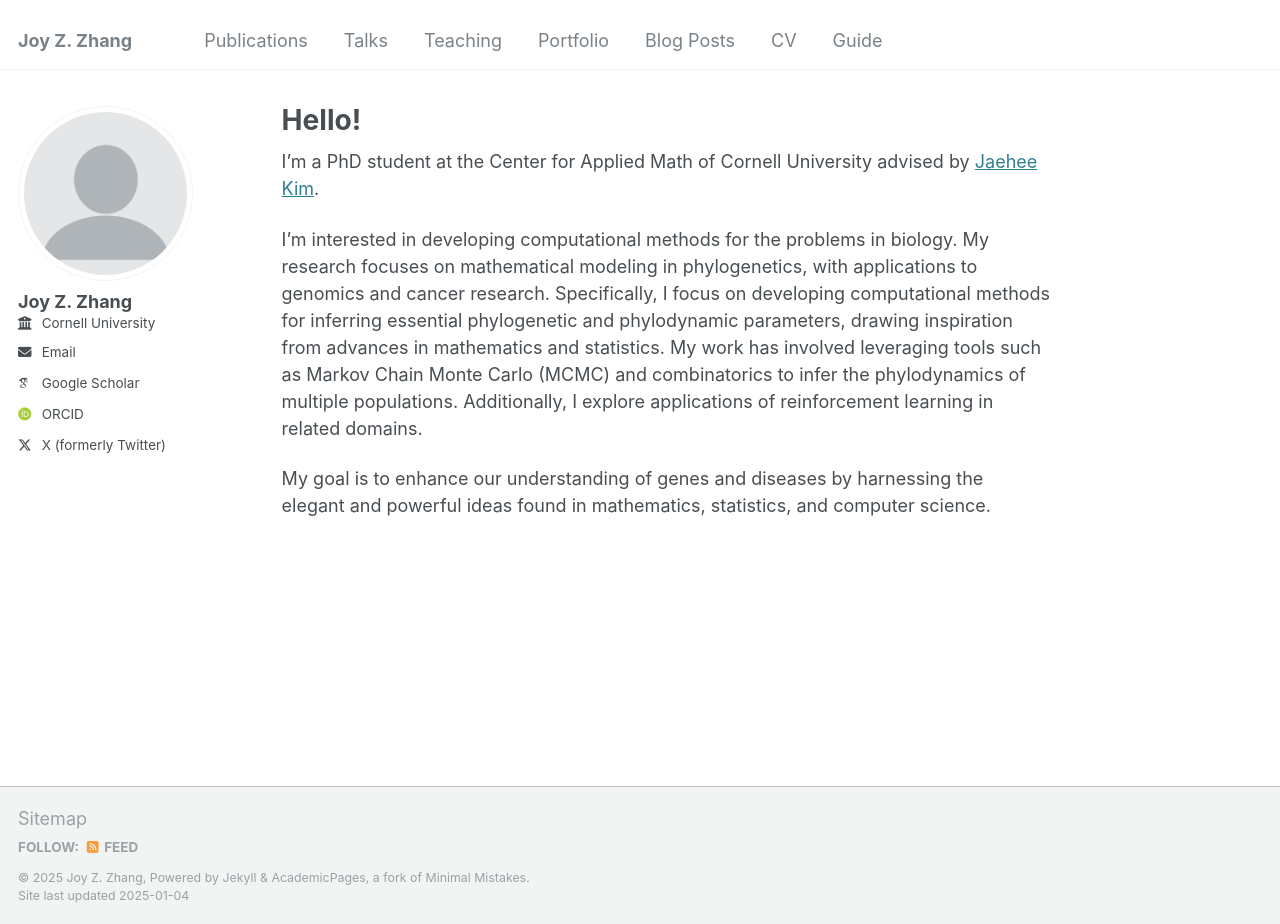
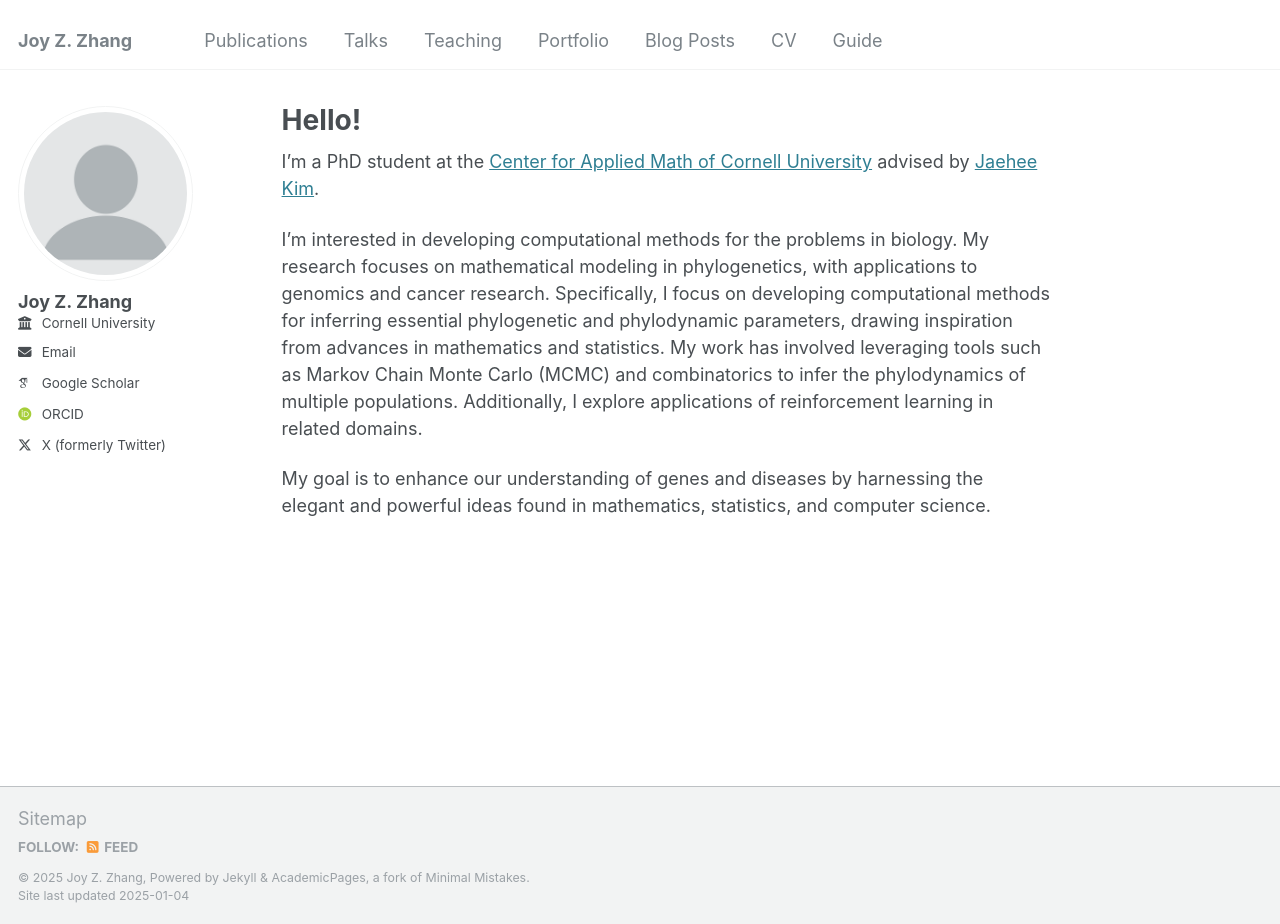
Before and after one commit to joy-zhang-38/joy-zhang-38.github.io, a Jekyll site: the page built from _pages/about.md, in a window 1280 px wide and 924 px high. Built offline with Jekyll 4.4.1, drawn with Linux system fonts in a browser that asks for light colours; some web fonts are replaced; part of the change alters nothing that is shown.

```diff
--- a/_pages/about.md
+++ b/_pages/about.md
@@ -7,7 +7,7 @@ redirect_from:
   - /about.html
 ---
 
-I'm a PhD student at the Center for Applied Math of Cornell University advised by <a href="https://cals.cornell.edu/jaehee-kim">Jaehee Kim</a>.
+I'm a PhD student at the <a href="https://www.cam.cornell.edu/cam">Center for Applied Math of Cornell University</a> advised by <a href="https://cals.cornell.edu/jaehee-kim">Jaehee Kim</a>.
 
 I'm interested in developing computational methods for the problems in biology. My research focuses on mathematical modeling in phylogenetics, with applications to genomics and cancer research. Specifically, I focus on developing computational methods for inferring essential phylogenetic and phylodynamic parameters, drawing inspiration from advances in mathematics and statistics. My work has involved leveraging tools such as Markov Chain Monte Carlo (MCMC) and combinatorics to infer the phylodynamics of multiple populations. Additionally, I explore applications of reinforcement learning in related domains.
 
```
